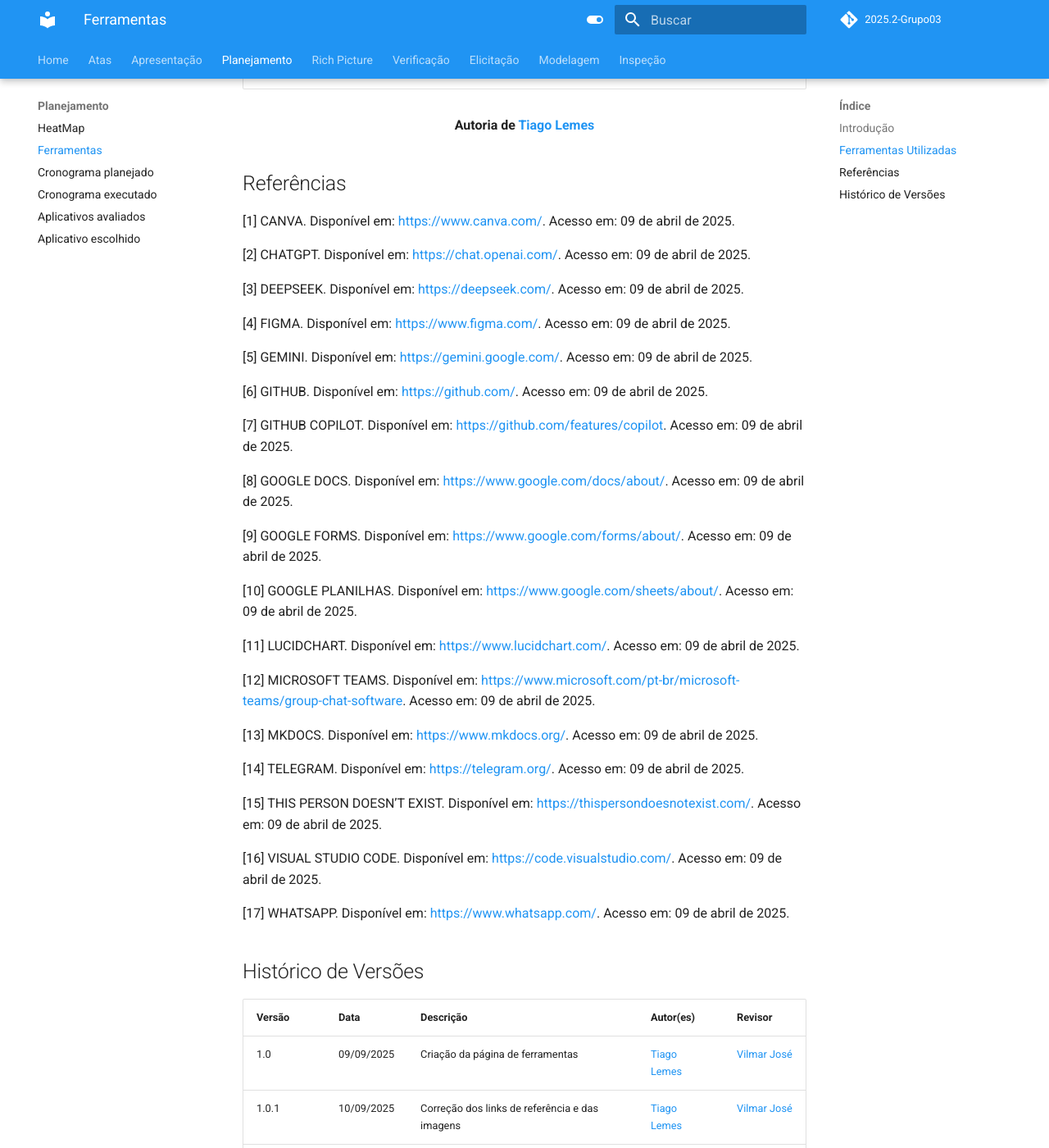
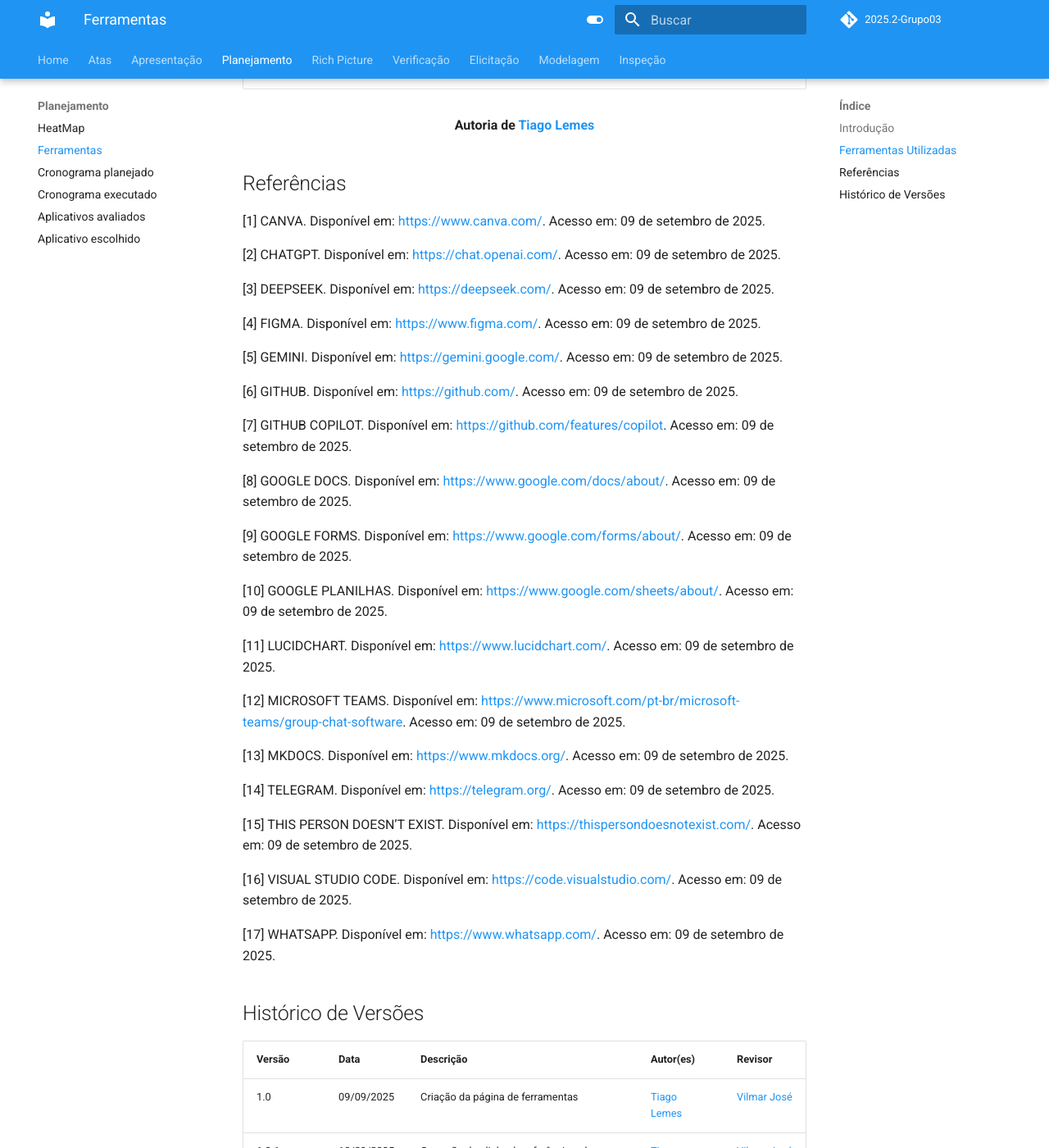
Before and after one commit to Requisitos-de-Software/2025.2-Grupo03, an MkDocs documentation site: the page built from docs/Planejamento/ferramentas.md, in a window 1280 px wide and 1400 px high, scrolled down 2572 px. Shown: the whole window at 82% size. Built offline with MkDocs 1.6.1 and Material for MkDocs 9.7.7, drawn with Linux system fonts in a browser that asks for light colours; comment, search, counter and statistics services are not loaded.

Commit message:
Update ferramentas.md

```diff
--- a/docs/Planejamento/ferramentas.md
+++ b/docs/Planejamento/ferramentas.md
@@ -31,39 +31,39 @@
 
 ## Referências
 
-[1] CANVA. Disponível em: [https://www.canva.com/](https://www.canva.com/). Acesso em: 09 de abril de 2025.
+[1] CANVA. Disponível em: [https://www.canva.com/](https://www.canva.com/). Acesso em: 09 de setembro de 2025.
 
-[2] CHATGPT. Disponível em: [https://chat.openai.com/](https://chat.openai.com/). Acesso em: 09 de abril de 2025.
+[2] CHATGPT. Disponível em: [https://chat.openai.com/](https://chat.openai.com/). Acesso em: 09 de setembro de 2025.
 
-[3] DEEPSEEK. Disponível em: [https://deepseek.com/](https://deepseek.com/). Acesso em: 09 de abril de 2025.
+[3] DEEPSEEK. Disponível em: [https://deepseek.com/](https://deepseek.com/). Acesso em: 09 de setembro de 2025.
 
-[4] FIGMA. Disponível em: [https://www.figma.com/](https://www.figma.com/). Acesso em: 09 de abril de 2025.
+[4] FIGMA. Disponível em: [https://www.figma.com/](https://www.figma.com/). Acesso em: 09 de setembro de 2025.
 
-[5] GEMINI. Disponível em: [https://gemini.google.com/](https://gemini.google.com/). Acesso em: 09 de abril de 2025.
+[5] GEMINI. Disponível em: [https://gemini.google.com/](https://gemini.google.com/). Acesso em: 09 de setembro de 2025.
 
-[6] GITHUB. Disponível em: [https://github.com/](https://github.com/). Acesso em: 09 de abril de 2025.
+[6] GITHUB. Disponível em: [https://github.com/](https://github.com/). Acesso em: 09 de setembro de 2025.
 
-[7] GITHUB COPILOT. Disponível em: [https://github.com/features/copilot](https://github.com/features/copilot). Acesso em: 09 de abril de 2025.
+[7] GITHUB COPILOT. Disponível em: [https://github.com/features/copilot](https://github.com/features/copilot). Acesso em: 09 de setembro de 2025.
 
-[8] GOOGLE DOCS. Disponível em: [https://www.google.com/docs/about/](https://www.google.com/docs/about/). Acesso em: 09 de abril de 2025.
+[8] GOOGLE DOCS. Disponível em: [https://www.google.com/docs/about/](https://www.google.com/docs/about/). Acesso em: 09 de setembro de 2025.
 
-[9] GOOGLE FORMS. Disponível em: [https://www.google.com/forms/about/](https://www.google.com/forms/about/). Acesso em: 09 de abril de 2025.
+[9] GOOGLE FORMS. Disponível em: [https://www.google.com/forms/about/](https://www.google.com/forms/about/). Acesso em: 09 de setembro de 2025.
 
-[10] GOOGLE PLANILHAS. Disponível em: [https://www.google.com/sheets/about/](https://www.google.com/sheets/about/). Acesso em: 09 de abril de 2025.
+[10] GOOGLE PLANILHAS. Disponível em: [https://www.google.com/sheets/about/](https://www.google.com/sheets/about/). Acesso em: 09 de setembro de 2025.
 
-[11] LUCIDCHART. Disponível em: [https://www.lucidchart.com/](https://www.lucidchart.com/). Acesso em: 09 de abril de 2025.
+[11] LUCIDCHART. Disponível em: [https://www.lucidchart.com/](https://www.lucidchart.com/). Acesso em: 09 de setembro de 2025.
 
-[12] MICROSOFT TEAMS. Disponível em: [https://www.microsoft.com/pt-br/microsoft-teams/group-chat-software](https://www.microsoft.com/pt-br/microsoft-teams/group-chat-software). Acesso em: 09 de abril de 2025.
+[12] MICROSOFT TEAMS. Disponível em: [https://www.microsoft.com/pt-br/microsoft-teams/group-chat-software](https://www.microsoft.com/pt-br/microsoft-teams/group-chat-software). Acesso em: 09 de setembro de 2025.
 
-[13] MKDOCS. Disponível em: [https://www.mkdocs.org/](https://www.mkdocs.org/). Acesso em: 09 de abril de 2025.
+[13] MKDOCS. Disponível em: [https://www.mkdocs.org/](https://www.mkdocs.org/). Acesso em: 09 de setembro de 2025.
 
-[14] TELEGRAM. Disponível em: [https://telegram.org/](https://telegram.org/). Acesso em: 09 de abril de 2025.
+[14] TELEGRAM. Disponível em: [https://telegram.org/](https://telegram.org/). Acesso em: 09 de setembro de 2025.
 
-[15] THIS PERSON DOESN’T EXIST. Disponível em: [https://thispersondoesnotexist.com/](https://thispersondoesnotexist.com/). Acesso em: 09 de abril de 2025.
+[15] THIS PERSON DOESN’T EXIST. Disponível em: [https://thispersondoesnotexist.com/](https://thispersondoesnotexist.com/). Acesso em: 09 de setembro de 2025.
 
-[16] VISUAL STUDIO CODE. Disponível em: [https://code.visualstudio.com/](https://code.visualstudio.com/). Acesso em: 09 de abril de 2025.
+[16] VISUAL STUDIO CODE. Disponível em: [https://code.visualstudio.com/](https://code.visualstudio.com/). Acesso em: 09 de setembro de 2025.
 
-[17] WHATSAPP. Disponível em: [https://www.whatsapp.com/](https://www.whatsapp.com/). Acesso em: 09 de abril de 2025.
+[17] WHATSAPP. Disponível em: [https://www.whatsapp.com/](https://www.whatsapp.com/). Acesso em: 09 de setembro de 2025.
 
 ## Histórico de Versões
 
```
